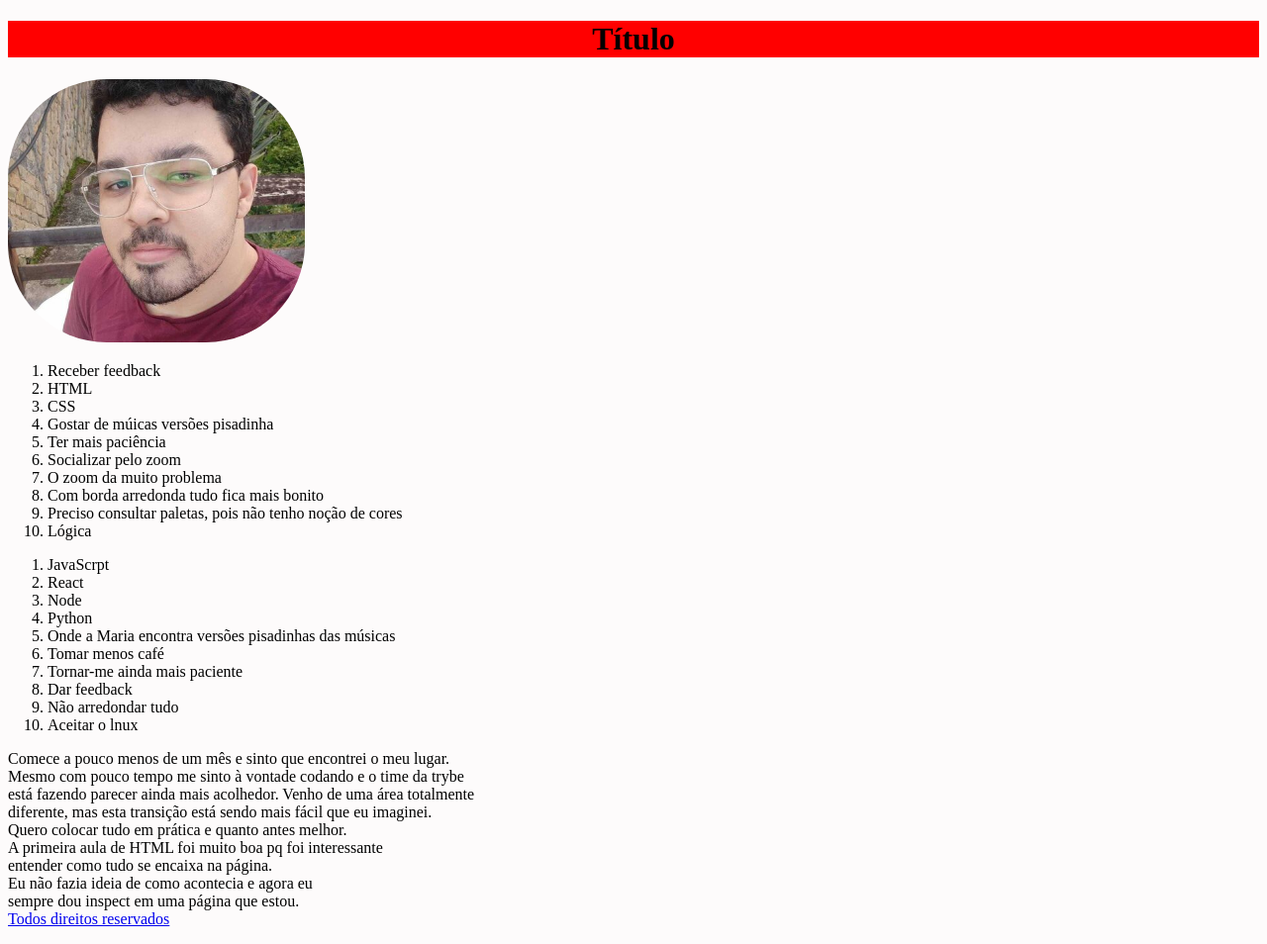
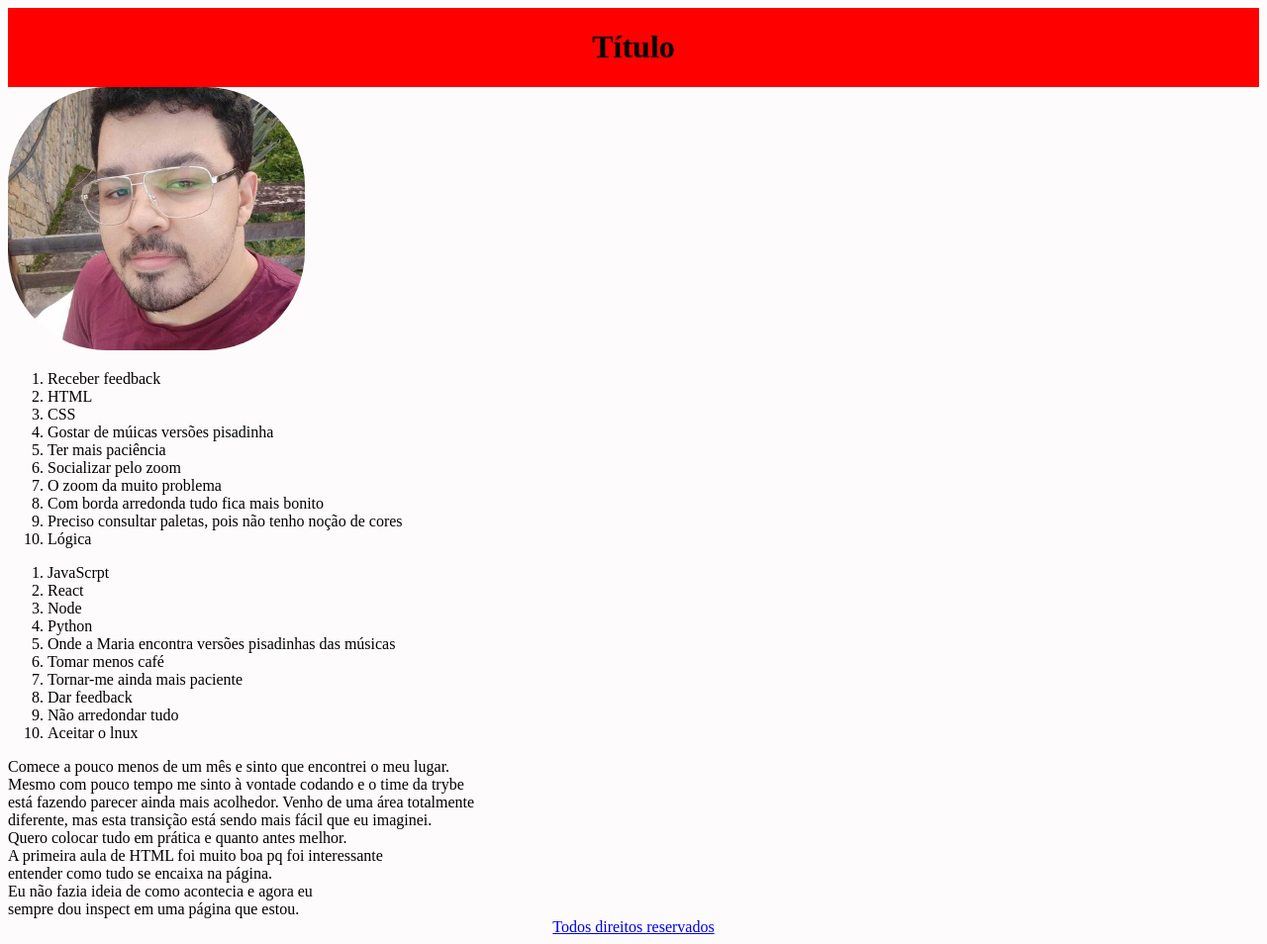
Before and after one commit to melgacoc/lessons-learned, a website: page index.html in a window 1280 px wide. Shown: the whole page at 99% size. Drawn offline with Linux system fonts and the light colour scheme.

Commit message:
Arrumei aside, footer e header

```diff
--- a/index.html
+++ b/index.html
@@ -8,8 +8,8 @@
     <title>Primeiro projeto na Trybe</title>
 </head>
 
-<header>
-        <h1 id="cabecalho">Título</h1>
+<header id="cabecalho">
+        <h1>Título</h1>
 </header>
 
 <body>
@@ -53,18 +53,19 @@
         Quero colocar tudo em prática e quanto antes melhor.
 
     </article>
+
+
+    <aside>
     A primeira aula de HTML foi muito boa pq foi interessante <br>
-     entender como tudo se encaixa na página. <br>
+    entender como tudo se encaixa na página. <br>
     Eu não fazia ideia de como acontecia e agora eu <br>
     sempre dou inspect em uma página que estou. <br>
+    </aside>
 
-    <aside>
+</body>
+<footer id="rodape">
 
-    </aside>
-</body>
-<footer>
-
-   <a href="https://github.com/melgacoc">Todos direitos reservados</a>
+   <a href="https://github.com/melgacoc" target="_blank">Todos direitos reservados</a>
 
 </footer>
 </html>
```
